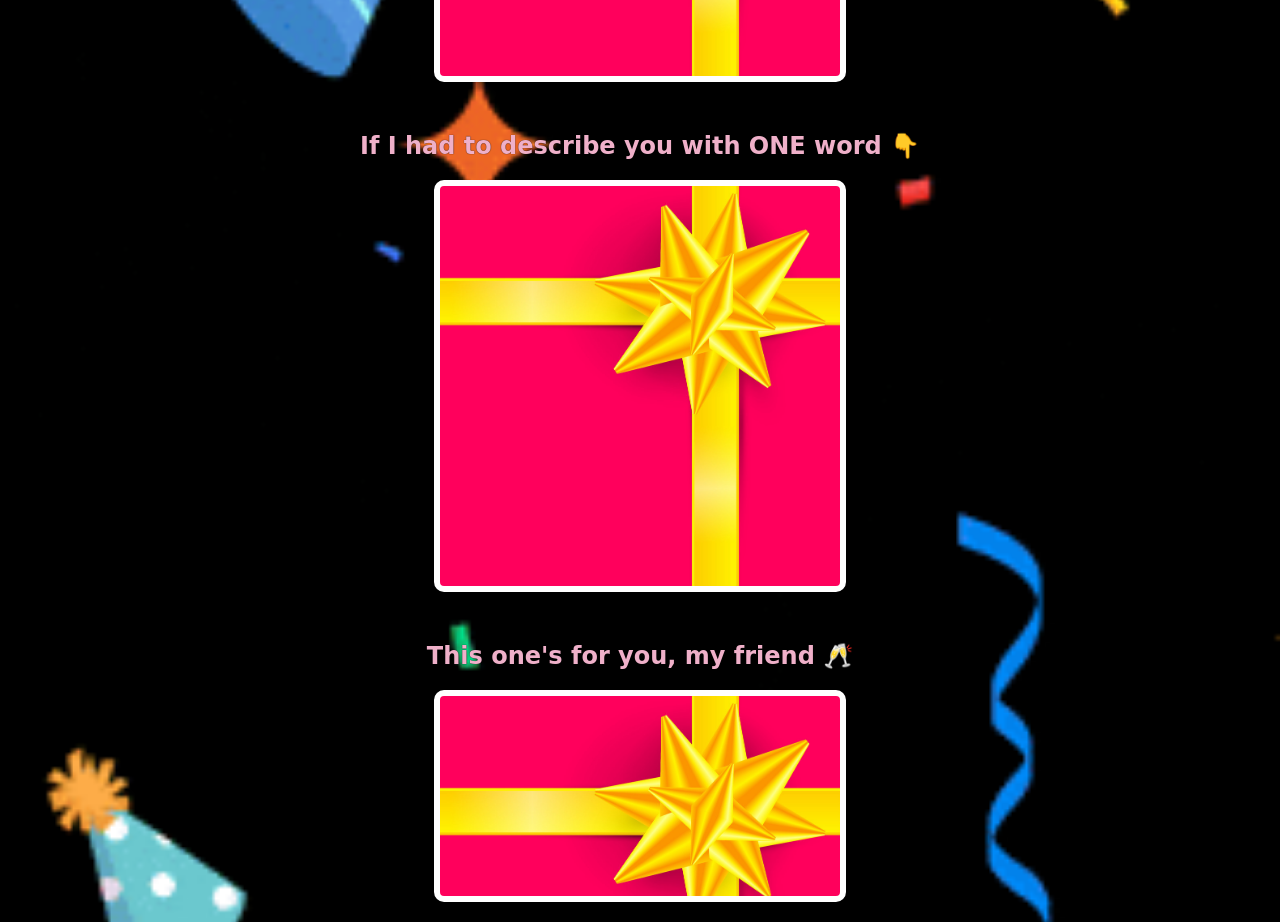
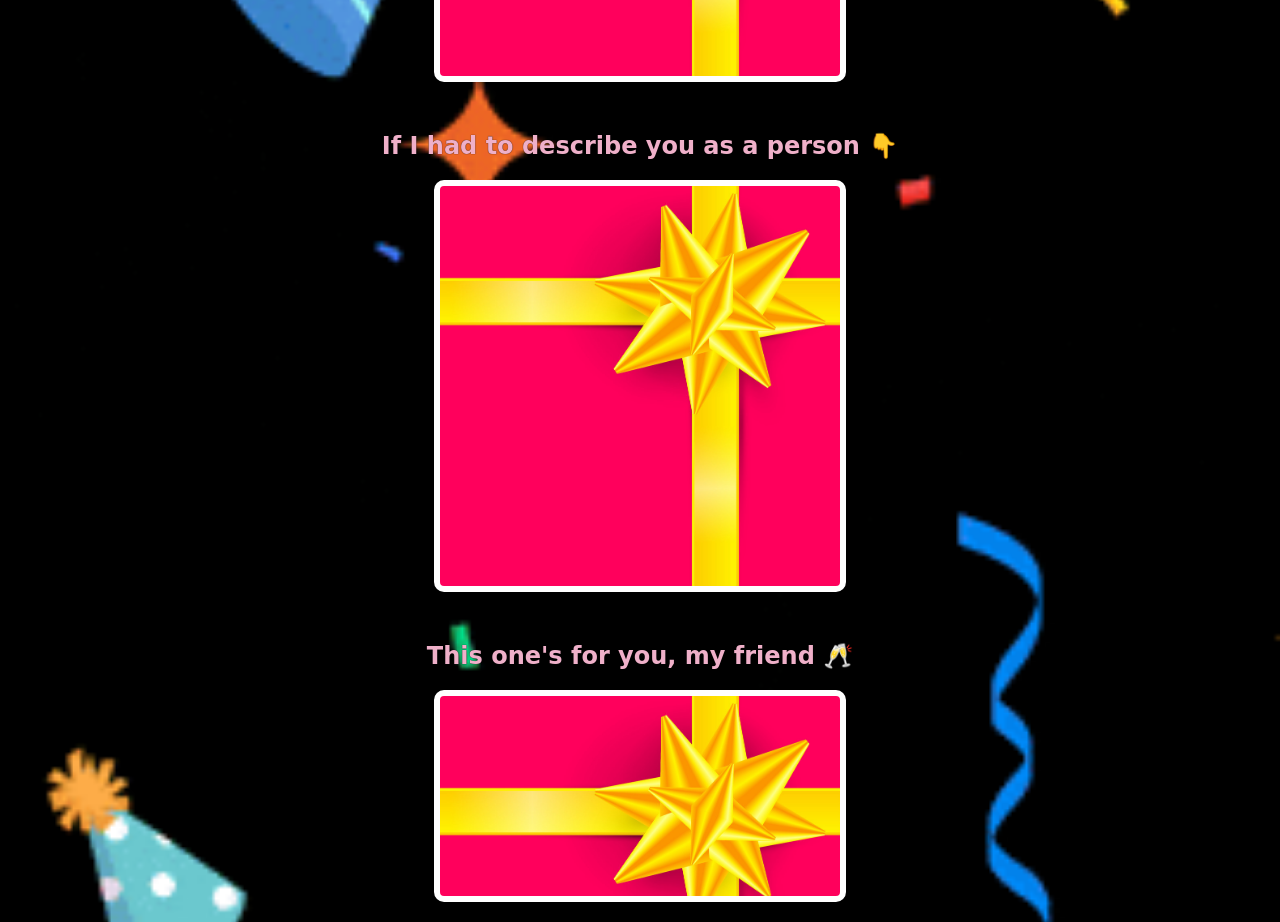
Before and after one commit to ReyLorca/ging-bday, a website built with Vite: page index.html in a window 1280 px wide. Shown: the part 1280-2202 px from the top of the page. Built offline with nearby package versions, Linux system fonts and the light colour scheme; a web font is replaced by a local one.

Commit message:
Edit text

```diff
--- a/index.html
+++ b/index.html
@@ -7,6 +7,7 @@
         <link rel="preconnect" href="https://fonts.gstatic.com" crossorigin>
         <link href="https://fonts.googleapis.com/css2?family=Happy+Monkey&display=swap" rel="stylesheet">
         <link rel="stylesheet" href="styles.css">
+        <audio id="birthday-audio" src="happy birthday.mp3" autoplay loop></audio>
         <title>Birthday Card</title>
     </head>
     <body>
@@ -29,7 +30,7 @@
         </div>
 
         <div class="gift-section">
-            <h2 class="gift-title">If I had to describe you with ONE word 👇</h2>
+            <h2 class="gift-title">If I had to describe you as a person 👇</h2>
             <div class="gift-img" id="gift-img-genius"></div>
         </div>
 
```
Also changed, not shown: contact.html (added).
